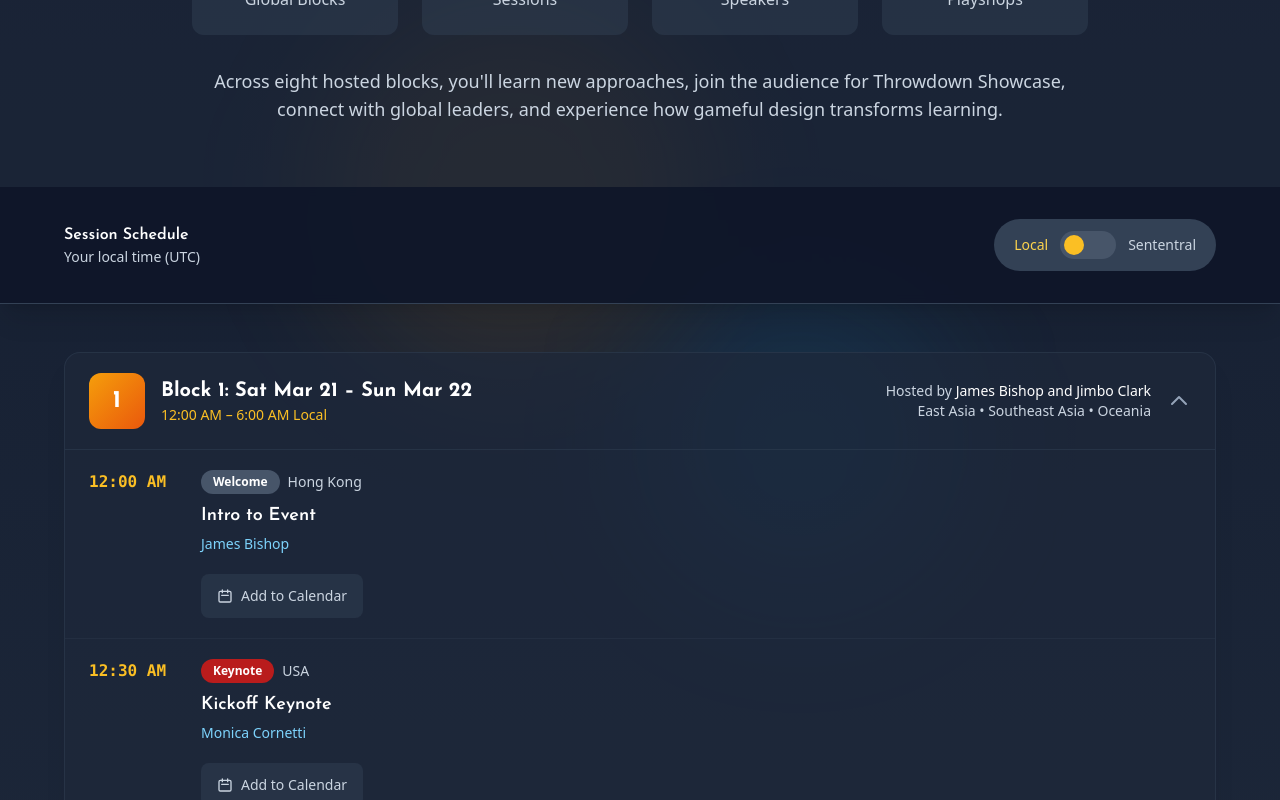
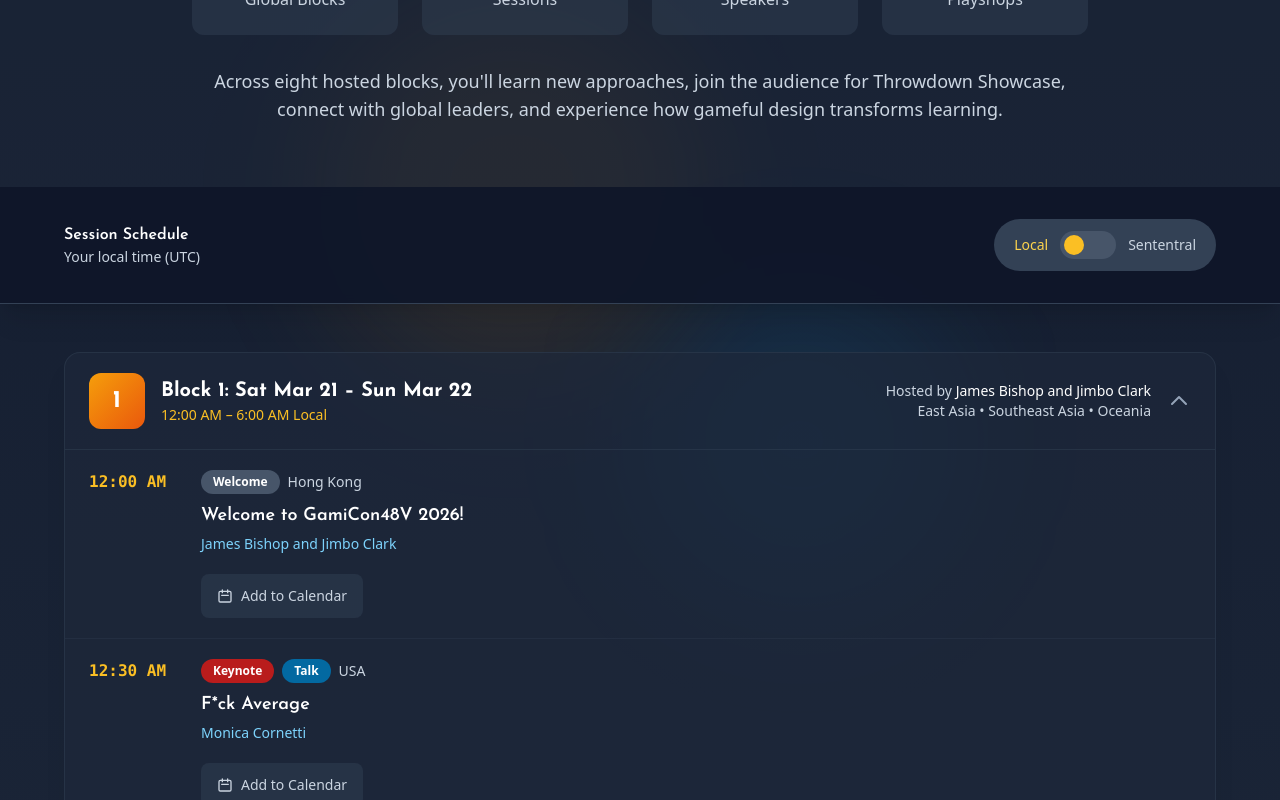
Before and after one commit to carriannlane-hub/gamicon48v-landing, a React (Vite) app: page / in a window 1280 px wide. Both pictures are taken after a click on the button 640 px from the left and 1381 px from the top of the page. Shown: the part 981-1781 px from the top of the page. Built offline with nearby package versions, Linux system fonts and the light colour scheme.

Commit message:
Update session details and add new sessions

```diff
--- a/src/App.jsx
+++ b/src/App.jsx
@@ -36,17 +36,21 @@
     host: "James Bishop and Jimbo Clark",
     regions: "East Asia • Southeast Asia • Oceania",
     sessions: [
-      { time: "00:00", speaker: "James Bishop", title: "Intro to Event", type: "intro", country: "Hong Kong" },
-      { time: "00:30", speaker: "Monica Cornetti", title: "Kickoff Keynote", type: "keynote", country: "USA" },
-      { time: "01:00", speaker: "Bernardo Letayf", title: "BlueRabbit", type: "sponsor", country: "Mexico" },
+      { time: "00:00", speaker: "James Bishop and Jimbo Clark", title: "Welcome to GamiCon48V 2026!", type: "intro", country: "Hong Kong" },
+      { time: "00:30", speaker: "Monica Cornetti", title: "F*ck Average", type: "keynote", additionalType: "talk", country: "USA" },
+      { time: "01:00", speaker: "Bernardo Letayf", title: "BlueRabbit", type: "sponsor", country: "Mexico", description: "Instructions for Using the Gamified Conference App BlueRabbit" },
+      { time: "01:15", speaker: "James Bishop", title: "Crossroads: Introduction to the Conference Charity", type: "experience", country: "Hong Kong" },
       { time: "01:30", speaker: "James Bishop", title: "How to Get Away with Murder at a Conference!", type: "talk", country: "Hong Kong",
         description: "AI-powered design in action: Learn how a resilience conference was transformed into an 80-person murder mystery—designed 80% with AI in under 3 hours." },
-      { time: "02:30", speaker: "Tim Hamons", title: "Sketch Your Game: Visual Tools to Design Engagement, Flow, and Player Motivation", type: "playshop", country: "Singapore",
+      { time: "02:00", speaker: "Amanda Friday", title: "The Mythic Method: A Magical Approach to Learning Design", type: "talk", country: "USA",
+        description: "Drawing from narrative psychology, the monomyth, and Sinospheric myths, Dr. Friday shows how story structures can be translated into practical learning design that drives real behavior change." },
+      { time: "02:30", speaker: "James Bishop and Jimbo Clark", title: "Exploration Experience", type: "experience", country: "Hong Kong" },
+      { time: "03:00", speaker: "Tim Hamons", title: "Sketch Your Game: Visual Tools to Design Engagement, Flow, and Player Motivation", type: "playshop", country: "Singapore",
         description: "Draw your way to better game design. Use simple visual frameworks to clarify player goals, storyboard learning journeys, and map engagement flow." },
       { time: "04:30", speaker: "Dannie Jeffries", title: "Māori-Centred Gamification: Small Shifts, Meaningful Differences", type: "talk", country: "New Zealand",
         description: "Discover how cultural worldviews shape gamified systems. Learn key Māori values and design principles that create more inclusive, impactful experiences." },
       { time: "05:00", speaker: "Beatrice Chu", title: "Bringing University Programs to Life Through Gamification", type: "talk", country: "Hong Kong",
-        description: "How one university onboarded 900 teaching assistants through playful, meaningful gamified programs. See real campus implementations in action." }
+        description: "See how HKUST uses gamification to drive faculty development, learner engagement, and institutional change at scale—with concrete design decisions and lessons learned, not surface-level gimmicks." }
     ]
   },
   {
@@ -59,15 +63,14 @@
     host: "Moe Ash & Zunara Nauman",
     regions: "Middle East • South Asia • East Africa",
     sessions: [
-      { time: "06:00", speaker: "Moe Ash", title: "Intro Block", type: "intro", country: "UAE" },
+      { time: "06:00", speaker: "Moe Ash and Zunara Nauman", title: "Intro Block", type: "intro", country: "UAE" },
       { time: "06:30", speaker: "Ritika Datta", title: "How to Make Words Your Strongest Game Mechanic", type: "talk", country: "Singapore",
         description: "Words aren't just instructions—they're mechanics. Learn how language choices drive behavior change that lasts beyond the session." },
       { time: "07:00", speaker: "Rakshith Bhagavath", title: "Beads of Intent: A Decision Tool Rooted in Ancient Indian Insight", type: "playshop", country: "India",
         description: "Use a simple bead-based activity to uncover your decision-making patterns. Discover avoidance, impulse, and intention through play and reflection." },
       { time: "08:00", speaker: "Darwin Sy Antipolo", title: "WANTED: Games for Developing Future(s)-ready Leaders", type: "talk", country: "Philippines",
-        description: "Respond to the call! Explore how game principles and mechanics can build futures-thinking capabilities in leaders facing uncertainty." },
-      { time: "08:30", speaker: "Zunara Nauman", title: "Blitzscaling: When Speed Matters", type: "talk", country: "Pakistan",
-        description: "Learn how to launch small, useful learning experiences quickly and improve through short, focused cycles. Start with a single game loop that teaches one critical behavior, then expand only after it proves its value." },
+        description: "What if leaders could practice tough feedback conversations through play instead of pressure? Explore how a purpose-built board game turns one of leadership's most uncomfortable skills into a shared learning experience." },
+      { time: "08:30", speaker: "Zunara Nauman", title: "Exploration Experience", type: "experience", country: "Pakistan" },
       { time: "09:00", speaker: "Janet Livingstone", title: "Naming, Framing, and Gaming: The Multiplicity Inside", type: "talk", country: "USA/Slovakia",
         description: "Discover Internal Family Systems (IFS) as a gamified leadership development tool. Learn visualization techniques for exploring your inner multiplicity." },
       { time: "10:00", speaker: "Rihan Mustapha", title: "GameFrame in Action: Bringing Purpose, Play, and Progress to Adult Learning", type: "playshop", country: "Saudi Arabia",
@@ -89,11 +92,14 @@
         description: "Transform learning through game-based dynamics. Experience the Octalysis Framework in action and apply gamification to your own professional challenges." },
       { time: "14:00", speaker: "Alina Tudorache", title: "The Gamification Layer Every Profitable DAO Needs in 2026", type: "talk", country: "Romania",
         description: "Most DAOs die of apathy, not tech failure. Discover the missing behavior layer that turns ghost-town communities into thriving ecosystems." },
-      { time: "14:30", speaker: "Cedric Pontet", title: "TBA", type: "talk", country: "France" },
+      { time: "14:30", speaker: "Michala Liavaag & Dr Ana Garner", title: "Throwdown: Cyber Security Incident Response Team Experience (CSIRTxp)", type: "experience", country: "" },
+      { time: "14:45", speaker: "Bernardo Letayf & Roman Rackwitz", title: "Exploration Experience", type: "experience", country: "Mexico/Germany" },
       { time: "15:00", speaker: "Claudio Guz", title: "Vibe Game Coding: Creating Games at the Speed of Imagination", type: "talk", country: "Argentina",
         description: "Create games through conversation, not code. Watch ideas become mechanics instantly through real-time AI collaboration." },
-      { time: "16:00", speaker: "Joshua Yavelberg", title: "The Clockwork Prototype Lab: Gamifying Be AI-gile", type: "playshop", country: "USA",
-        description: "Enter a steampunk-inspired design bay. Build a playable prototype in 90 minutes while learning the Be AI-gile framework through play." }
+      { time: "15:30", speaker: "Bernardo Letayf & Roman Rackwitz", title: "Exploration Experience", type: "experience", country: "Mexico/Germany" },
+      { time: "16:00", speaker: "David Chandross", title: "Gamified Problem-Based Learning in Compassion-Based Gameworlds", type: "talk", country: "Canada",
+        description: "Build problem-based learning for online training using AI prompts. Design gameworlds rooted in compassion research." },
+      { time: "17:00", speaker: "Cedric Pontet", title: "#play14 Exploration", type: "talk", country: "France" }
     ]
   },
   {
@@ -109,7 +115,8 @@
       { time: "18:00", speaker: "Artrell Williams & Jazmin Webster", title: "Intro Block", type: "intro", country: "USA" },
       { time: "18:30", speaker: "Rebecca Arnett", title: "Hidden Gems: Free & Cheap Tools to Level Up Your Training", type: "playshop", country: "USA",
         description: "Stop paying for expensive platforms. Discover free game engines, design tools, and collaborative platforms that make gamification accessible to everyone." },
-      { time: "20:00", speaker: "Steve Abrams", title: "Making the Story Move Us: Connecting Story Archetypes to Game Mechanics", type: "playshop", country: "USA" },
+      { time: "20:00", speaker: "TBA", title: "Exploration Experience", type: "experience", country: "" },
+      { time: "20:30", speaker: "Steve Abrams", title: "Making the Story Move Us: Connecting Story Archetypes to the Most Effective Game Mechanics", type: "playshop", country: "USA" },
       { time: "21:30", speaker: "Sam Liberty", title: "Ethical Gamification", type: "talk", country: "USA",
         description: "When gamification crosses the line into manipulation, everyone loses. Learn the ETHIC framework for designing experiences that respect players." },
       { time: "22:00", speaker: "Bret Wardle", title: "Play with Purpose: Remembering Games Through Empathetic Notes", type: "playshop", country: "USA",
@@ -123,19 +130,20 @@
     centralEnd: "1:00 AM",
     gmtStart: "2026-03-23T00:00:00Z",
     gmtEnd: "2026-03-23T06:00:00Z",
-    host: "Jimbo Clark",
+    host: "James Bishop and Elmer Lau",
     regions: "East Asia • Oceania",
     sessions: [
-      { time: "00:00", speaker: "Jimbo Clark", title: "Intro Block", type: "intro", country: "Australia" },
+      { time: "00:00", speaker: "James Bishop and Elmer Lau", title: "Intro Block", type: "intro", country: "USA" },
       { time: "00:30", speaker: "Carriann Lane", title: "Build It Live: Creating Simple Apps Without Writing Code", type: "playshop", country: "USA",
         description: "What if you could create and build an app in 90 minutes without writing code? Together, we'll build an accessible branching scenario you can deploy anywhere using free, simple tools." },
-      { time: "02:00", speaker: "Chuck Sigmund, Christian Gossan, Vaughn O'Leary", title: "Panel: Fund the Fun: Making the Business Case for Gamification", type: "panel", country: "USA",
+      { time: "01:00", speaker: "Meike Sauerwein", title: "From Farm to Fridge: The Milk Life Cycle Challenge", type: "game", country: "Hong Kong",
+        description: "Play a sustainability game that makes carbon accounting fun. Compete to design the lowest-impact milk production lifecycle using real data." },
+      { time: "02:00", speaker: "Chuck Sigmund, Christian Gossan, Vaughn O'Leary", title: "Fund the Fun: Making the Business Case for Gamification", type: "panel", country: "USA",
         description: "No matter how strong your learning design is, it won't go anywhere without funding. Panelists share real-world strategies for positioning gamification as a business investment." },
-      { time: "03:00", speaker: "Shireen Chua, PhD", title: "When Cultures Clash, Immunities Surface: Game-Based Action Inquiry for Adaptive Leadership", type: "talk", country: "New Zealand",
+      { time: "03:00", speaker: "James Bishop and Elmer Lau", title: "Exploration Experience", type: "experience", country: "USA" },
+      { time: "03:30", speaker: "Shireen Chua, PhD", title: "When Cultures Clash, Immunities Surface: Game-Based Action Inquiry for Adaptive Leadership", type: "talk", country: "New Zealand",
         description: "Explore how game-based experiences reveal hidden commitments and cultural immunity to change. Design for breakthrough, not just engagement." },
-      { time: "04:00", speaker: "Meike Sauerwein", title: "From Farm to Fridge: The Milk Life Cycle Challenge", type: "game", country: "Hong Kong",
-        description: "Play a sustainability game that makes carbon accounting fun. Compete to design the lowest-impact milk production lifecycle using real data." },
-      { time: "05:00", speaker: "Maytwin Pitipornvivat", title: "The Premium Human Play: Gamification Design for 'Premium Human' Skill", type: "talk", country: "Thailand",
+      { time: "04:30", speaker: "Maytwin Pitipornvivat", title: "The Premium Human Play: Gamification Design for 'Premium Human' Skill", type: "talk", country: "Thailand",
         description: "In the age of AI, being human has become premium. Explore design techniques for developing the 7 core human skills through gamification." }
     ]
   },
@@ -150,13 +158,16 @@
     regions: "Middle East • South Asia • East Africa",
     sessions: [
       { time: "06:00", speaker: "Moe Ash & Ercan Altuğ Yılmaz", title: "Intro Block", type: "intro", country: "UAE/Türkiye" },
-      { time: "06:30", speaker: "Carol Lim", title: "When Axiom Walks Into a Library: Reimagining the Futures of Learning Ecosystems through Play", type: "talk", country: "Singapore",
+      { time: "06:30", speaker: "Carol Lim", title: "Reimagining the Futures of Learning Ecosystems through Play", type: "talk", country: "Singapore",
         description: "What if gamified learning isn't about adding mechanics, but reimagining spaces where learning happens? A foresight practitioner's perspective." },
       { time: "07:00", speaker: "Sufiz Suffian", title: "The Hidden System in Play", type: "talk", country: "Malaysia",
         description: "Every game contains an underlying system that shapes what players learn, feel, and do. Discover the invisible architecture of gamified experiences." },
-      { time: "08:00", speaker: "Namitha Vijayakumar", title: "Designing Card Games for Learning", type: "talk", country: "India",
-        description: "From engineer to behavioral skills trainer—learn practical techniques for designing card-based learning games." },
-      { time: "09:00", speaker: "Joris Beerda", title: "TBA", type: "talk", country: "Netherlands" },
+      { time: "08:00", speaker: "Snjezana Slabek", title: "Throwdown: CogFactory: From Chaos to Clarity with Industrial AI", type: "experience", country: "" },
+      { time: "08:15", speaker: "Moe Ash and Ercan Altuğ Yılmaz", title: "Exploration Experience", type: "experience", country: "UAE/Türkiye" },
+      { time: "08:30", speaker: "Namitha Vijayakumar", title: "From Questionnaires to Quests: Rethinking Personality Assessments", type: "talk", country: "India",
+        description: "Step into a gamified Everest expedition where every decision reveals personality insights—not through questionnaires, but through lived moments of pressure and uncertainty." },
+      { time: "09:30", speaker: "Jolina Kahn", title: "Throwdown: Monsters and Heroes", type: "experience", country: "" },
+      { time: "09:45", speaker: "Moe Ash and Kerem Yazici", title: "Exploration Experience", type: "experience", country: "" },
       { time: "10:00", speaker: "Bhaskar Thyagarajan", title: "Don't Wing It! When Games Tell the Truth: Data-based Debriefing for High-Impact Behavioral Learning", type: "playshop", country: "India",
         description: "Move beyond subjective facilitation. Learn breakthrough techniques for data-driven debriefing that proves learning impact." }
     ]
@@ -172,14 +183,16 @@
     regions: "Europe • Americas • Africa",
     sessions: [
       { time: "12:00", speaker: "Isobel Wallace", title: "Intro Block", type: "intro", country: "UK" },
-      { time: "12:30", speaker: "Monica Cornetti, Marigo Raftopoulos, David Metcalf, Rasha Morsi", title: "Panel: AI Hardcoded Bias: UX, AI, and the Human Cost of Design", type: "panel", country: "Global",
+      { time: "12:30", speaker: "Monica Cornetti, Marigo Raftopoulos, David Metcalf, Rasha Morsi", title: "AI Hardcoded Bias: UX, AI, and the Human Cost of Design", type: "panel", country: "Global",
         description: "This panel examines how algorithmic systems in healthcare, education, and the workplace often reinforce gendered assumptions, shaping who benefits, who is seen, and who is left out." },
-      { time: "13:30", speaker: "Isobel Wallace", title: "ThinkingCap", type: "sponsor", country: "UK" },
+      { time: "13:30", speaker: "Bálint Koller", title: "Throwdown: Stakeholder Quest: Leveling Up Digital Learning at Grundfos", type: "experience", country: "" },
+      { time: "13:45", speaker: "Isobel Wallace", title: "Exploration Experience", type: "experience", country: "UK" },
       { time: "14:00", speaker: "Ayman Elarby", title: "Feedback Marvels", type: "talk", country: "Egypt",
         description: "Give and receive professional feedback through a board game designed with game-based learning principles." },
-      { time: "15:00", speaker: "Darryn Van Den Berg", title: "TBA", type: "talk", country: "South Africa" },
-      { time: "15:30", speaker: "Julia Allen & Frank Parker", title: "Worldbuilding in GoBrunch: Enhancing User Experiences Through Design Concepts", type: "playshop", country: "USA",
-        description: "Turn virtual platforms into story-rich environments. Hands-on exploration of world-building that surprises and delights." }
+      { time: "15:00", speaker: "Isobel Wallace", title: "Exploration Experience", type: "experience", country: "UK" },
+      { time: "15:30", speaker: "Darryn Van Den Berg", title: "Embedding the Learning AFTER Training with Behaviour Economics", type: "talk", country: "South Africa" },
+      { time: "16:00", speaker: "Joshua Yavelberg", title: "The Clockwork Prototype Lab: Gamifying Be AI-gile", type: "playshop", country: "USA",
+        description: "Enter a steampunk-inspired design bay. Build a playable prototype in 90 minutes while learning the Be AI-gile framework through play." }
     ]
   },
   {
@@ -195,12 +208,14 @@
       { time: "18:00", speaker: "Ginnie Cappozzi", title: "Intro Block", type: "intro", country: "USA" },
       { time: "18:30", speaker: "Jesse Sanderson", title: "We Speak! Addressing Classroom Language Barriers in Under-Resourced Global Regions through Game-Based Learning", type: "talk", country: "USA",
         description: "A student project that became a movement. Learn how game-based learning addresses dropout rates caused by language barriers in Tanzania." },
-      { time: "19:00", speaker: "David Chandross", title: "Gamified Problem-Based Learning in Compassion-Based Gameworlds", type: "talk", country: "Canada",
-        description: "Build problem-based learning for online training using AI prompts. Design gameworlds rooted in compassion research." },
-      { time: "20:30", speaker: "Javier Velasquez", title: "100 Victory Points for Designing Great Point Systems that Teach!", type: "playshop", country: "Colombia",
+      { time: "19:00", speaker: "Javier Velasquez", title: "100 Victory Points for Designing Great Point Systems that Teach!", type: "playshop", country: "Colombia",
         description: "Identify point types, understand their psychological value, and design meaningful point systems that actually drive learning." },
-      { time: "22:30", speaker: "Keith Lillico", title: "\"Tell Me Why\": What Toddlers, Boy Bands, and Learners Teach Us About Motivation", type: "talk", country: "Canada",
-        description: "Examine the underlying ecosystem of human motivation that shapes engagement across very different contexts, from early learning to enterprise compliance. Learn a practical framework for identifying the often-hidden motivations of an audience." }
+      { time: "20:30", speaker: "Ginnie Cappozzi", title: "Exploration Experience", type: "experience", country: "USA" },
+      { time: "21:00", speaker: "Keith Lillico", title: "\"Tell Me Why\": What Toddlers, Boy Bands, and Learners Teach Us About Motivation", type: "talk", country: "Canada",
+        description: "Examine the underlying ecosystem of human motivation that shapes engagement across very different contexts, from early learning to enterprise compliance. Learn a practical framework for identifying the often-hidden motivations of an audience." },
+      { time: "21:30", speaker: "Julia Allen & Frank Parker", title: "Worldbuilding in Rippily: Enhancing User Experiences Through Design Concepts", type: "playshop", country: "USA",
+        description: "Turn virtual platforms into story-rich environments. Hands-on exploration of world-building that surprises and delights." },
+      { time: "23:00", speaker: "Sententia Team", title: "Closing Celebration", type: "experience", country: "" }
     ]
   }
 ];
@@ -230,7 +245,8 @@
     talk: { bg: 'bg-sky-700', text: 'text-white', label: 'Talk' },
     game: { bg: 'bg-emerald-700', text: 'text-white', label: 'Game' },
     sponsor: { bg: 'bg-orange-700', text: 'text-white', label: 'Sponsor' },
-    intro: { bg: 'bg-slate-600', text: 'text-white', label: 'Welcome' }
+    intro: { bg: 'bg-slate-600', text: 'text-white', label: 'Welcome' },
+    experience: { bg: 'bg-teal-700', text: 'text-white', label: 'Experience' }
   };
   return styles[type] || styles.talk;
 }
@@ -439,11 +455,11 @@
               <p className="text-slate-300">Global Blocks</p>
             </div>
             <div className="bg-slate-700/50 rounded-xl p-6">
-              <div className="text-4xl font-bold text-amber-400 mb-2" style={{ fontFamily: 'Josefin Sans, sans-serif' }}>35+</div>
+              <div className="text-4xl font-bold text-amber-400 mb-2" style={{ fontFamily: 'Josefin Sans, sans-serif' }}>55</div>
               <p className="text-slate-300">Sessions</p>
             </div>
             <div className="bg-slate-700/50 rounded-xl p-6">
-              <div className="text-4xl font-bold text-amber-400 mb-2" style={{ fontFamily: 'Josefin Sans, sans-serif' }}>30+</div>
+              <div className="text-4xl font-bold text-amber-400 mb-2" style={{ fontFamily: 'Josefin Sans, sans-serif' }}>59</div>
               <p className="text-slate-300">Speakers</p>
             </div>
             <div className="bg-slate-700/50 rounded-xl p-6">
@@ -562,12 +578,28 @@
                             <span className={`md:hidden px-2 py-0.5 ${badge.bg} ${badge.text} text-xs font-semibold rounded-full`}>
                               {badge.label}
                             </span>
+                            {session.additionalType && (() => {
+                              const addBadge = getTypeBadge(session.additionalType);
+                              return (
+                                <span className={`md:hidden px-2 py-0.5 ${addBadge.bg} ${addBadge.text} text-xs font-semibold rounded-full`}>
+                                  {addBadge.label}
+                                </span>
+                              );
+                            })()}
                           </div>
                           <div className="flex-grow">
                             <div className="hidden md:flex flex-wrap items-center gap-2 mb-2">
                               <span className={`px-3 py-1 ${badge.bg} ${badge.text} text-xs font-semibold rounded-full`}>
                                 {badge.label}
                               </span>
+                              {session.additionalType && (() => {
+                                const addBadge = getTypeBadge(session.additionalType);
+                                return (
+                                  <span className={`px-3 py-1 ${addBadge.bg} ${addBadge.text} text-xs font-semibold rounded-full`}>
+                                    {addBadge.label}
+                                  </span>
+                                );
+                              })()}
                               {session.country && (
                                 <span className="text-slate-300 text-sm">
                                   {session.country}
```
